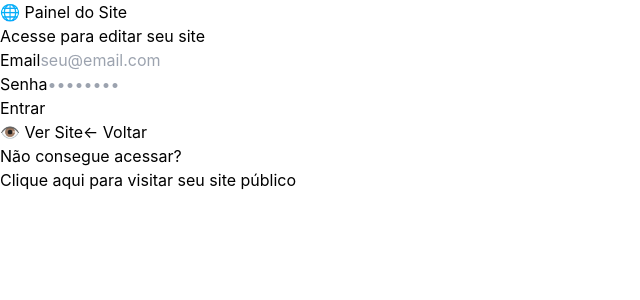
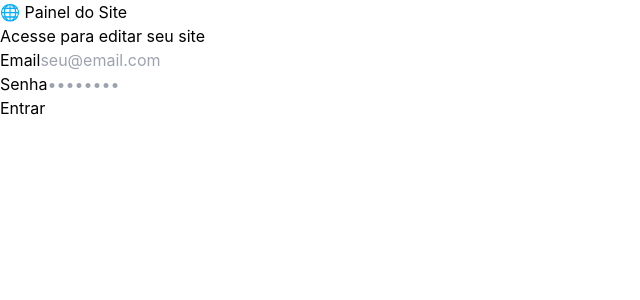
Before and after one commit to Saulgsj-dev/joja-de-vestidos, a React (Vite) app: page /login in a window 1280 px wide. Shown: the top 300 px of the page, without its empty margins (0-640 px from the left). Built offline with nearby package versions, Linux system fonts and the light colour scheme.

Commit message:
tirei a opção voltar site

```diff
--- a/src/pages/Login.jsx
+++ b/src/pages/Login.jsx
@@ -1,76 +1,25 @@
 // frontend/src/pages/Login.jsx
-import { useState, useEffect } from 'react';
+import { useState } from 'react';
 import { supabase } from '../lib/supabaseClient';
 import { useNavigate, useLocation } from 'react-router-dom';
-import { apiRequest } from '../lib/apiClient';
 
 export default function Login() {
   const [email, setEmail] = useState('');
   const [password, setPassword] = useState('');
   const [loading, setLoading] = useState(false);
   const [error, setError] = useState('');
-  const [storeSlug, setStoreSlug] = useState(null);
-
   const navigate = useNavigate();
   const location = useLocation();
   const from = location.state?.from || '/admin';
-
-  // 🔍 Tenta recuperar o slug da loja (para o botão "Ver Site")
-  useEffect(() => {
-    const loadStoreSlug = async () => {
-      // 1º: Tenta pegar do localStorage (se já foi salvo antes)
-      const savedSlug = localStorage.getItem('storeSlug');
-      if (savedSlug) {
-        setStoreSlug(savedSlug);
-        return;
-      }
-
-      // 2º: Tenta pegar da URL (ex: /login?store=minha-loja)
-      const params = new URLSearchParams(location.search);
-      const urlSlug = params.get('store');
-      if (urlSlug) {
-        setStoreSlug(urlSlug);
-        localStorage.setItem('storeSlug', urlSlug);
-        return;
-      }
-
-      // 3º: Tenta buscar pelo email (se o usuário já digitou)
-      if (email) {
-        try {
-          // Busca perfil público por email (rota da sua API)
-          const profile = await apiRequest(`/api/profile/by-email/${email}`)
-            .catch(() => null);
-          if (profile?.slug) {
-            setStoreSlug(profile.slug);
-            localStorage.setItem('storeSlug', profile.slug);
-          }
-        } catch (e) {
-          console.log('⚠️ Não foi possível recuperar o slug');
-        }
-      }
-    };
-
-    loadStoreSlug();
-  }, [email, location.search]);
 
   const handleAuth = async (e) => {
     e.preventDefault();
     setLoading(true);
     setError('');
-
     try {
-      const { data: { session }, error } = await supabase.auth.signInWithPassword({
-        email,
-        password
-      });
-
+      const { data: { session }, error } = await supabase.auth.signInWithPassword({ email, password });
       if (error) throw error;
-
       if (session) {
-        // ✅ Salva o slug no localStorage após login bem-sucedido
-        if (storeSlug) {
-          localStorage.setItem('storeSlug', storeSlug);
-        }
         navigate(from, { replace: true });
       }
     } catch (err) {
@@ -81,12 +30,6 @@ export default function Login() {
     }
   };
 
-  // 🌐 Função para navegar para o site público
-  const handleViewSite = () => {
-    const targetUrl = storeSlug ? `/${storeSlug}` : '/';
-    navigate(targetUrl);
-  };
-
   return (
     <div className="min-h-screen flex items-center justify-center bg-gradient-to-br from-purple-50 to-blue-50">
       <div className="bg-white p-8 rounded-2xl shadow-xl w-full max-w-md">
@@ -94,7 +37,6 @@ export default function Login() {
           <h1 className="text-3xl font-bold text-gray-800">🌐 Painel do Site</h1>
           <p className="text-gray-500 mt-2">Acesse para editar seu site</p>
         </div>
-
         <form onSubmit={handleAuth} className="space-y-4">
           <div>
             <label className="block text-sm font-medium text-gray-700 mb-1">Email</label>
@@ -119,13 +61,7 @@ export default function Login() {
               required
             />
           </div>
-
-          {error && (
-            <p className="text-red-500 text-sm bg-red-50 p-3 rounded-lg">
-              {error}
-            </p>
-          )}
-
+          {error && <p className="text-red-500 text-sm bg-red-50 p-3 rounded-lg">{error}</p>}
           <button
             type="submit"
             disabled={loading}
@@ -134,35 +70,6 @@ export default function Login() {
             {loading ? 'Carregando...' : 'Entrar'}
           </button>
         </form>
-
-        {/* 🔘 Botões de navegação */}
-        <div className="flex gap-3 mt-6 pt-4 border-t">
-          {/* ✅ Botão "Ver Site" - Navega para o site público */}
-          <button
-            onClick={handleViewSite}
-            className="flex-1 px-4 py-2 bg-gray-100 hover:bg-gray-200 text-gray-700 rounded-lg font-medium transition text-sm"
-          >
-            👁️ Ver Site
-          </button>
-
-          {/* ✅ Botão "Voltar" - Fallback simples */}
-          <button
-            onClick={() => navigate('/')}
-            className="flex-1 px-4 py-2 border border-gray-300 hover:bg-gray-50 text-gray-600 rounded-lg font-medium transition text-sm"
-          >
-            ← Voltar
-          </button>
-        </div>
-
-        <p className="text-center text-xs text-gray-400 mt-4">
-          Não consegue acessar? <br />
-          <button
-            onClick={handleViewSite}
-            className="text-purple-600 hover:text-purple-800 font-medium"
-          >
-            Clique aqui para visitar seu site público
-          </button>
-        </p>
       </div>
     </div>
   );
```
